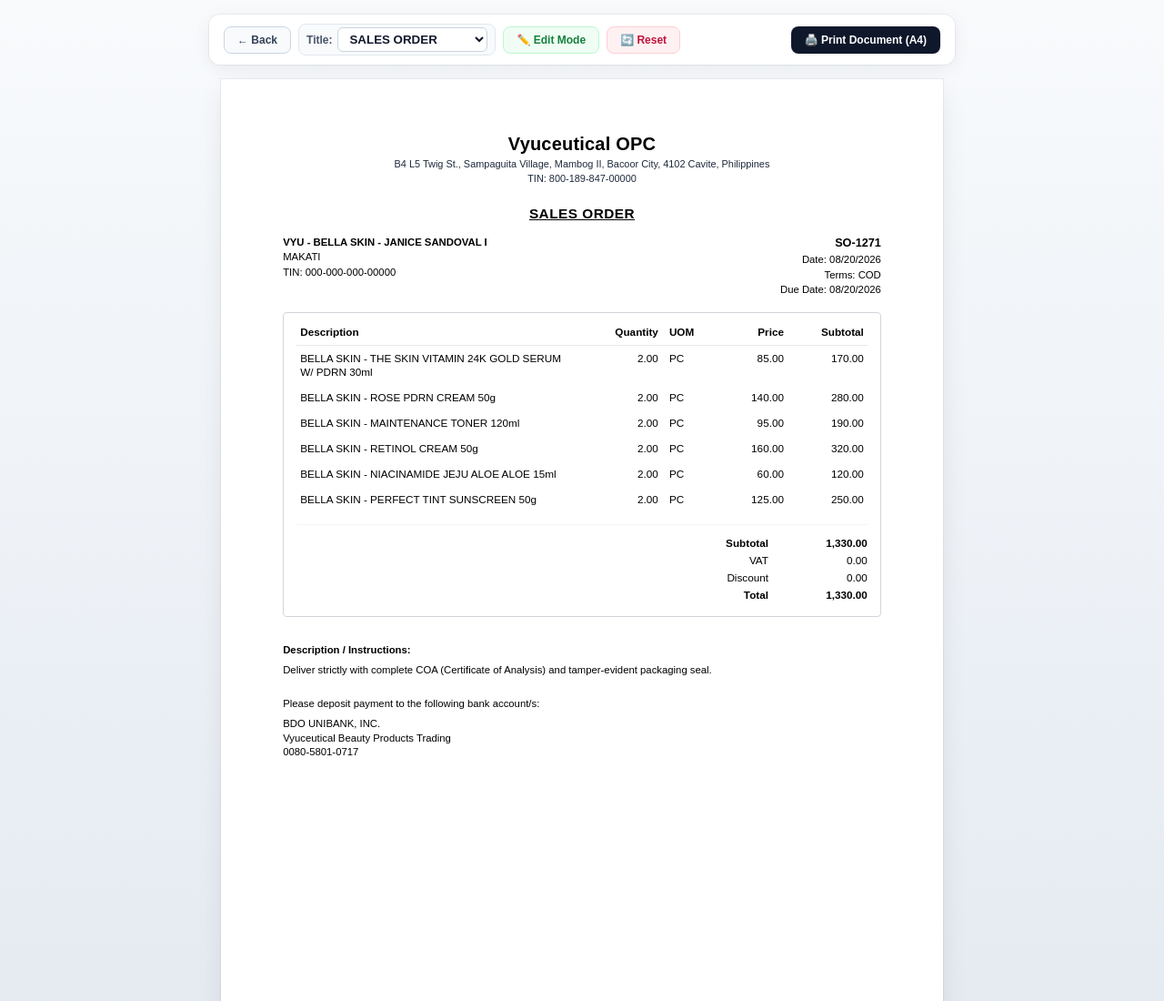
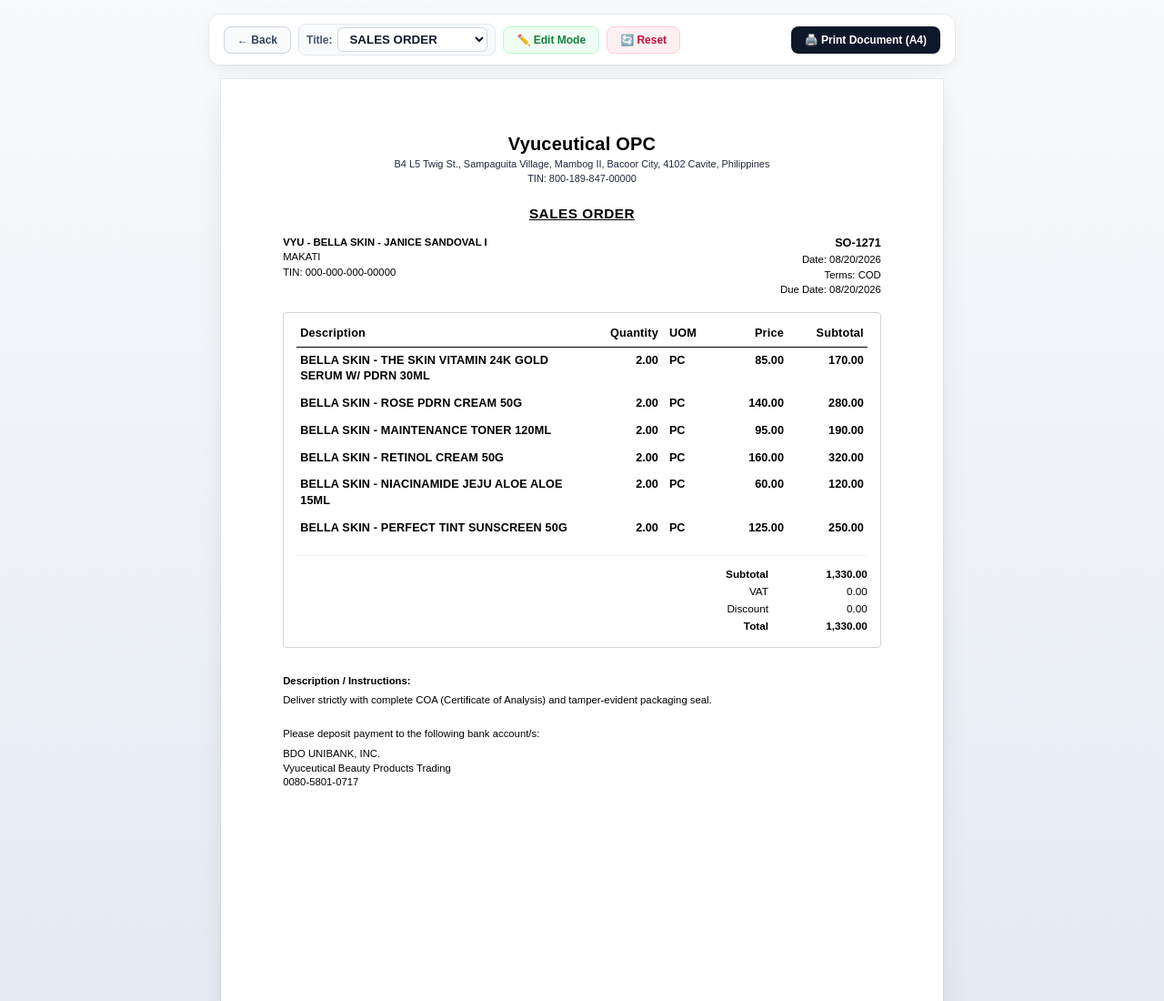
Before and after one commit to nkbearljohndelossantos-coder/NKB-Client-System, a website: page public/print-po.html in a window 1280 px wide. Shown: the top 1100 px of the page at 91% size. Drawn offline with Linux system fonts and the light colour scheme.

Commit message:
fix: make product fonts in PO prominently visible, bold, and high-contrast

```diff
--- a/public/js/app.js
+++ b/public/js/app.js
@@ -1337,9 +1337,9 @@ function renderEditPOLineItems() {
                 <td class="py-2.5 px-3">
                     <div class="flex items-center gap-1 mb-1">
                         ${brandBadge}
-                        <span class="text-[10px] font-mono text-slate-500">${currentProd ? (currentProd.effective_sku || currentProd.sku) : ''}</span>
-                    </div>
-                    <select onchange="updateEditPOLineItem(${idx}, 'product_id', this.value)" class="w-full px-2.5 py-1.5 border border-slate-300 rounded-lg text-xs bg-white font-medium focus:ring-2 focus:ring-indigo-500">
+                        <span class="text-[10px] font-mono text-indigo-900 font-bold bg-indigo-50 border border-indigo-200 px-1.5 py-0.5 rounded">${currentProd ? (currentProd.effective_sku || currentProd.sku) : ''}</span>
+                    </div>
+                    <select onchange="updateEditPOLineItem(${idx}, 'product_id', this.value)" class="w-full px-2.5 py-1.5 border border-slate-300 rounded-lg text-xs bg-white font-bold text-slate-900 focus:ring-2 focus:ring-indigo-500">
                         ${window.renderProductOptionsGroupedByBrand ? window.renderProductOptionsGroupedByBrand(editPOCatalog, item.product_id) : editPOCatalog.map(p => `
                             <option value="${p.id}" ${p.id === item.product_id ? 'selected' : ''}>
                                 ${p.display_name || p.clean_name || p.name} (${p.effective_sku || p.sku}) - ₱${Number(p.default_price).toFixed(2)}${p.has_custom_price ? ' [Contract Rate]' : ''}
--- a/public/print-po.html
+++ b/public/print-po.html
@@ -40,8 +40,16 @@
                 margin: 0 !important;
                 padding: 0 !important;
                 background: #ffffff !important;
-                font-size: 9pt !important;
+                font-size: 9.5pt !important;
                 color: #000000 !important;
+                -webkit-print-color-adjust: exact !important;
+                print-color-adjust: exact !important;
+            }
+
+            .items-table td, .items-table th, .td-desc, .prod-name {
+                color: #000000 !important;
+                -webkit-print-color-adjust: exact !important;
+                print-color-adjust: exact !important;
             }
 
             .no-print {
@@ -333,15 +341,17 @@
         .items-table {
             width: 100%;
             border-collapse: collapse;
-            font-size: 8.8pt;
+            font-size: 9.5pt;
         }
 
         .items-table th {
-            font-weight: bold;
+            font-weight: 800;
             color: #000000;
-            padding: 4px 4px 8px 4px;
+            padding: 5px 4px 8px 4px;
             text-align: left;
-            border-bottom: 1px solid #e5e7eb;
+            border-bottom: 1.5px solid #000000;
+            font-size: 9.5pt;
+            letter-spacing: 0.2px;
         }
 
         .items-table th.th-desc { width: 50%; }
@@ -356,32 +366,53 @@
             vertical-align: top;
             color: #000000;
             line-height: 1.35;
+            font-size: 9.5pt;
         }
 
         .td-desc {
             padding-right: 10px !important;
             word-break: break-word;
+            font-weight: 700 !important;
+            font-size: 9.5pt !important;
+            color: #000000 !important;
+            line-height: 1.4 !important;
+        }
+
+        .td-desc .prod-name {
+            font-weight: 800 !important;
+            color: #000000 !important;
+            font-size: 9.5pt !important;
+            letter-spacing: 0.15px;
+            text-transform: uppercase;
+            display: block;
         }
 
         .td-qty {
             text-align: right;
             font-variant-numeric: tabular-nums;
+            font-weight: 700;
+            color: #000000;
         }
 
         .td-uom {
             text-align: left;
             padding-left: 8px !important;
+            font-weight: 700;
+            color: #000000;
         }
 
         .td-price {
             text-align: right;
             font-variant-numeric: tabular-nums;
+            font-weight: 700;
+            color: #000000;
         }
 
         .td-subtotal {
             text-align: right;
             font-variant-numeric: tabular-nums;
-            font-weight: 500;
+            font-weight: 800;
+            color: #000000;
         }
 
         .td-actions {
@@ -822,7 +853,7 @@
             const tbody = document.getElementById('po-items-tbody');
             const tr = document.createElement('tr');
             tr.innerHTML = `
-                <td class="td-desc cell-editable" contenteditable="${isEditMode ? 'true' : 'false'}">NEW ITEM DESCRIPTION</td>
+                <td class="td-desc cell-editable" contenteditable="${isEditMode ? 'true' : 'false'}"><div class="prod-name">NEW ITEM DESCRIPTION</div></td>
                 <td class="td-qty cell-editable" contenteditable="${isEditMode ? 'true' : 'false'}" onblur="onRowInput(this.parentElement)">1.00</td>
                 <td class="td-uom cell-editable" contenteditable="${isEditMode ? 'true' : 'false'}">PC</td>
                 <td class="td-price cell-editable" contenteditable="${isEditMode ? 'true' : 'false'}" onblur="onRowInput(this.parentElement)">0.00</td>
@@ -861,21 +892,14 @@
 
             // Document Title
             const titleSelect = document.getElementById('doc-title-select');
-            const chosenTitle = titleSelect ? titleSelect.value : 'SALES ORDER';
+            let chosenTitle = titleSelect ? titleSelect.value : 'SALES ORDER';
             document.getElementById('hdr-doc-title').textContent = chosenTitle;
 
             // Customer Metadata
-            let clientDisplayName = '';
+            let clientDisplayName = po.company_name || 'BELLA SKIN';
             if (isVyuceutical) {
-                const contactPerson = po.contact_person || '';
-                const compName = po.company_name || '';
-                if (contactPerson && compName && !compName.toLowerCase().includes(contactPerson.toLowerCase())) {
-                    clientDisplayName = `VYU - ${compName.toUpperCase()} - ${contactPerson.toUpperCase()}`;
-                } else {
-                    clientDisplayName = compName.toUpperCase() || 'VYUCEUTICAL CLIENT';
-                }
-            } else {
-                clientDisplayName = po.company_name || 'CLIENT';
+                const contact = (po.contact_person || 'JANICE SANDOVAL I').trim();
+                clientDisplayName = `VYU - ${clientDisplayName} - ${contact}`;
             }
 
             document.getElementById('meta-client-name').textContent = clientDisplayName;
@@ -917,8 +941,8 @@
                     return `
                         <tr>
                             <td class="td-desc cell-editable" contenteditable="false">
-                                <div>${escapeHtml(desc)}</div>
-                                ${itemNote ? `<div style="font-size: 7.8pt; color: #4b5563; font-style: italic; margin-top: 1px;">Note: ${escapeHtml(itemNote)}</div>` : ''}
+                                <div class="prod-name">${escapeHtml(desc)}</div>
+                                ${itemNote ? `<div style="font-size: 8pt; color: #374151; font-style: italic; margin-top: 1px; font-weight: 600;">Note: ${escapeHtml(itemNote)}</div>` : ''}
                             </td>
                             <td class="td-qty cell-editable" contenteditable="false" onblur="onRowInput(this.parentElement)">${formatNumber2(qty)}</td>
                             <td class="td-uom cell-editable" contenteditable="false">${escapeHtml(uom)}</td>
@@ -1025,7 +1049,7 @@
                     if (descEl && qtyEl) {
                         const target_quantity = parseCleanNumber(qtyEl.textContent) || 1;
                         const unit_price = priceEl ? parseCleanNumber(priceEl.textContent) : 0;
-                        const item_name = descEl.childNodes[0]?.textContent?.trim() || descEl.textContent.trim();
+                        const item_name = (descEl.querySelector('.prod-name')?.textContent || descEl.childNodes[0]?.textContent || descEl.textContent).trim();
                         const matched = rawPoData?.items?.find(it => (it.product_name || it.name) === item_name || it.item_name === item_name);
                         if (matched && matched.product_id) {
                             itemsPayload.push({
```
Also changed, not shown: public/print-dr.html (+4 -4 lines), public/print-invoice.html (+2 -2 lines), public/print-jo.html (+28 -4 lines).
